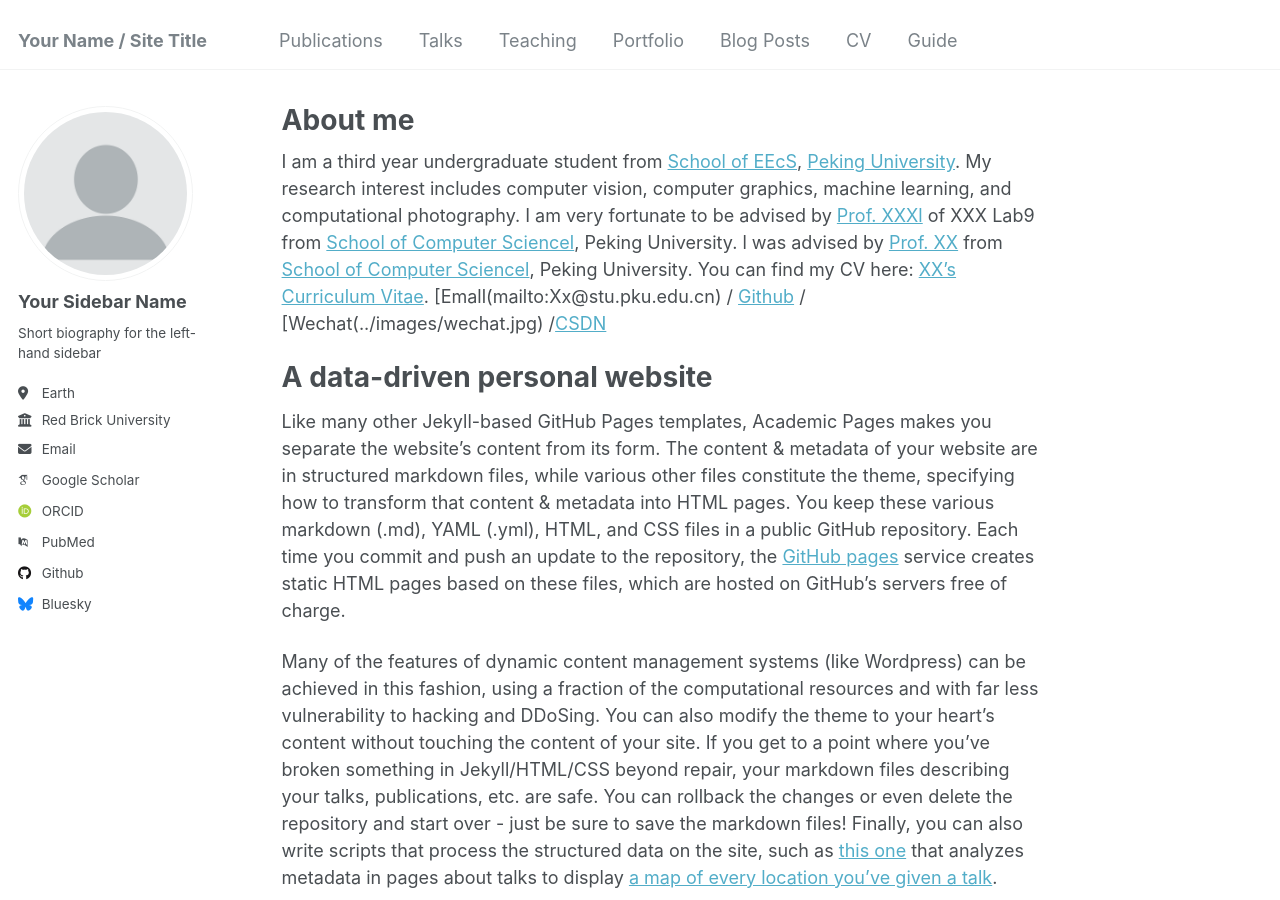
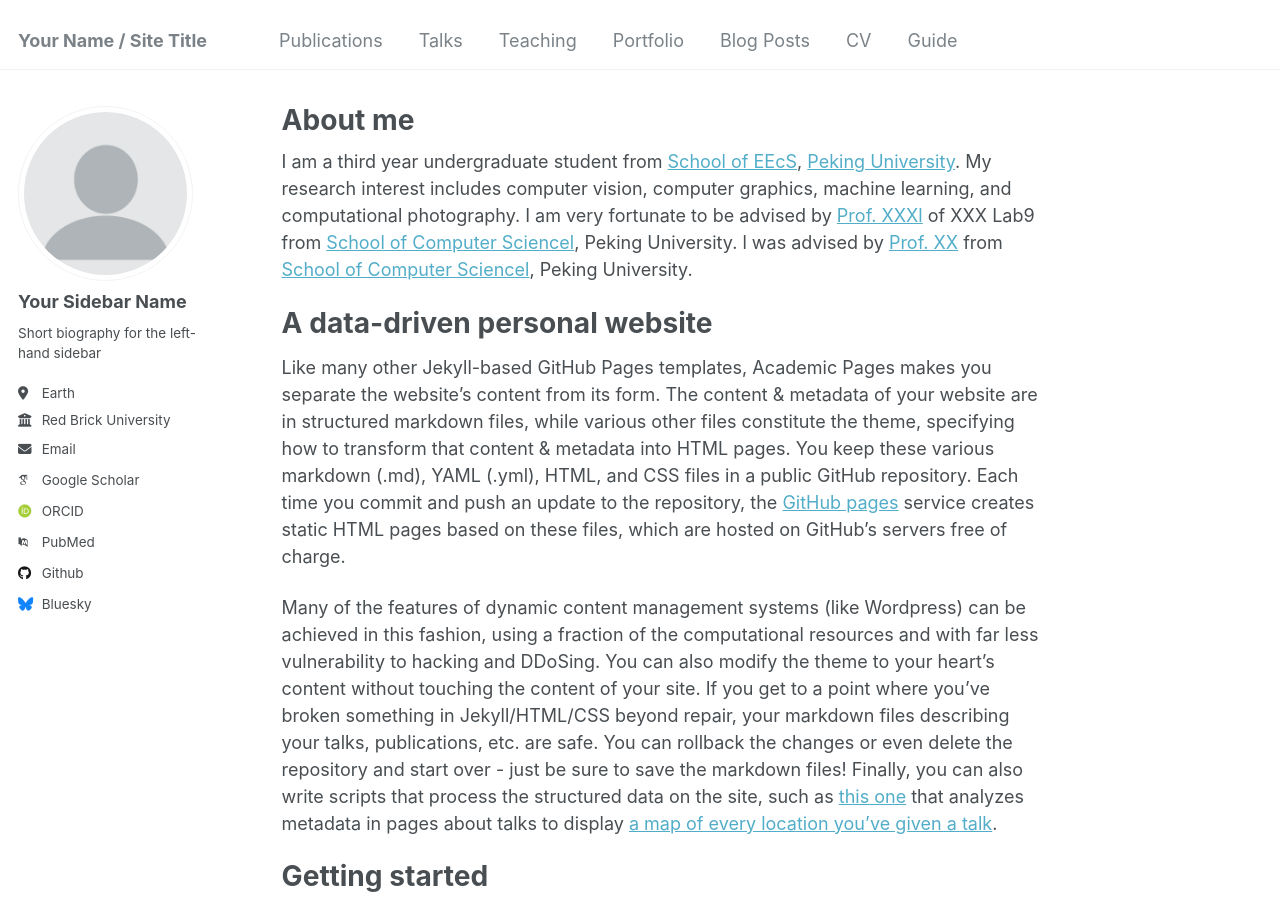
Before and after one commit to bluehaotian/bluehaotian.github.io, a Jekyll site: the page built from _pages/about.md, in a window 1280 px wide and 900 px high. Built offline with Jekyll 4.4.1, drawn with Linux system fonts in a browser that asks for light colours; some web fonts are replaced.

Commit message:
Update about.md

```diff
--- a/_pages/about.md
+++ b/_pages/about.md
@@ -8,9 +8,8 @@ redirect_from:
 ---
 
 I am a third year undergraduate student from [School of EEcS](https:/eecs.pku.edu.cn/), [Peking University](htps:/www.pku.edu.cn/). My research interest includes computer vision, computer graphics, machine learning, and computational photography.
-I am very fortunate to be advised by [Prof. XXXl](hitps:/lwww.XXX.com/) of XXX Lab9 from [School of Computer Sciencel](https://cs.pku.edu.cn/), Peking University. l was advised by [Prof. XX](https:/XXX.pku.edu.cn/) from [School of Computer Sciencel](https://cs.pku.edu.cn/), Peking University.
-You can find my CV here: [XX's Curriculum Vitae](../assets/Curriculum Vitae.pdf).
-[Emall(mailto:Xx@stu.pku.edu.cn) / [Github](https:/lgithub.com/QiuDi233) / [Wechat(../images/wechat.jpg) /[CSDN](https://blog.csdn.net/gd1813100174?spm=1000.2115.3001.5343)
+I am very fortunate to be advised by [Prof. XXXl](hitps:/lwww.XXX.com/) of XXX Lab9 from [School of Computer Sciencel](https:/cs.pku.edu.cn/), Peking University. l was advised by [Prof. XX](https:/XXX.pku.edu.cn/) from [School of Computer Sciencel](https:/cs.pku.edu.cn/), Peking University.
+
 
 A data-driven personal website
 ======
```
